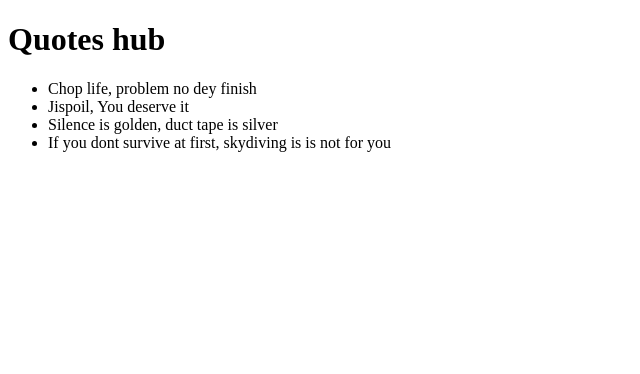
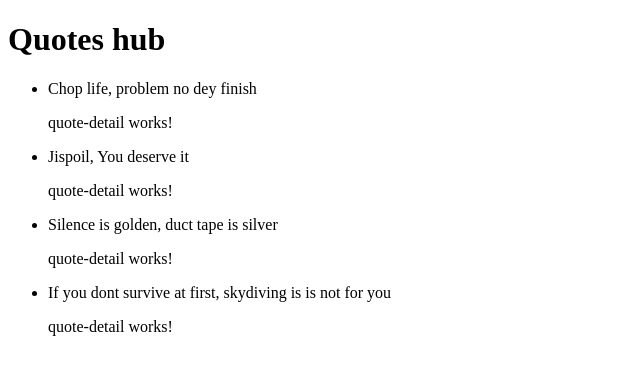
Before and after one commit to Nyambura23/Quote-hub, an Angular app: page / in a window 1280 px wide. Shown: the top 374 px of the page, without its empty margins (0-640 px from the left). Built offline with nearby package versions, Linux system fonts and the light colour scheme.

Commit message:
nest quote detail component to quote component

```diff
--- a/src/app/quote-detail/quote-detail.component.ts
+++ b/src/app/quote-detail/quote-detail.component.ts
@@ -1,4 +1,5 @@
-import { Component, OnInit } from '@angular/core';
+import { Component, OnInit, Input } from '@angular/core';
+import { Quote } from '../quote';
 
 @Component({
   selector: 'app-quote-detail',
@@ -7,6 +8,9 @@
 })
 export class QuoteDetailComponent implements OnInit {
 
+  @Input () quote: Quote;
+
+
   constructor() { }
 
   ngOnInit(): void {
--- a/src/app/quote/quote.component.html
+++ b/src/app/quote/quote.component.html
@@ -3,6 +3,7 @@
   <ul>
     <li *ngFor='let quote of quotes'>
       {{quote.name}}
+      <app-quote-detail [quote]='quote'></app-quote-detail>
     </li>
   </ul>
 </div>
```
